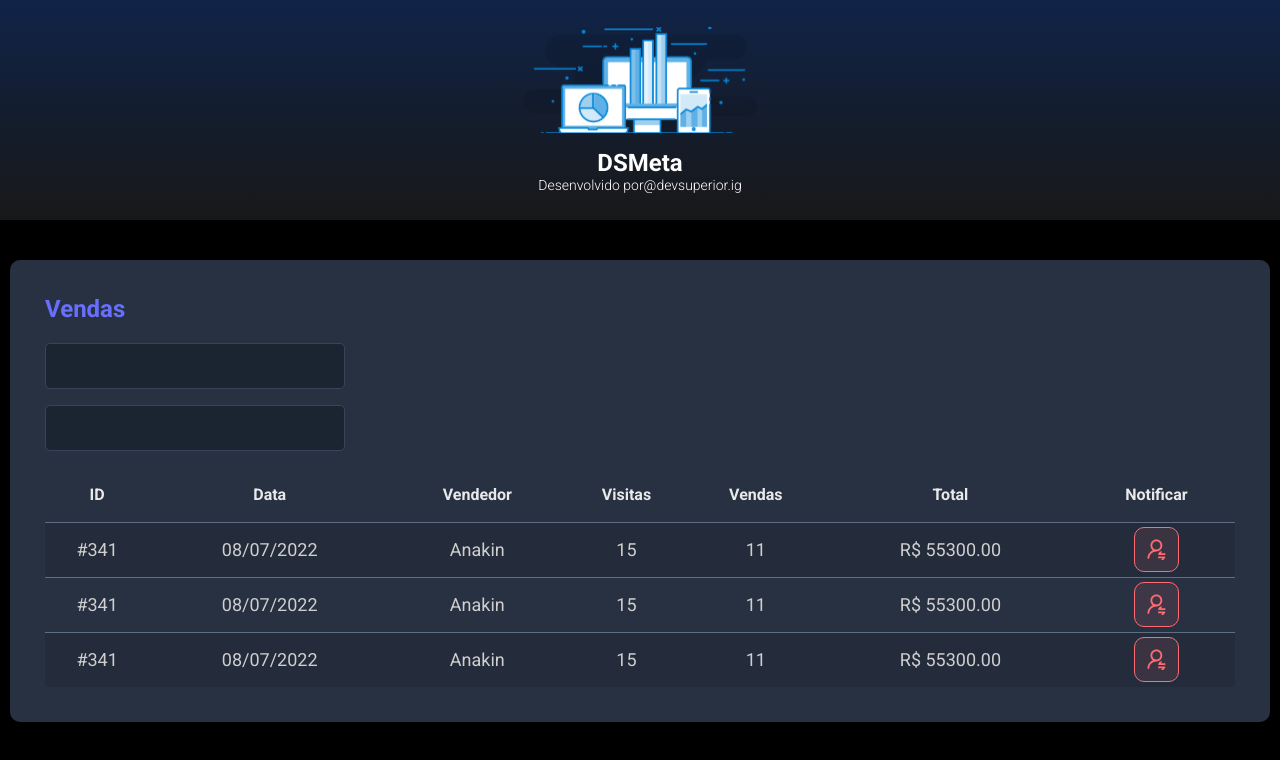
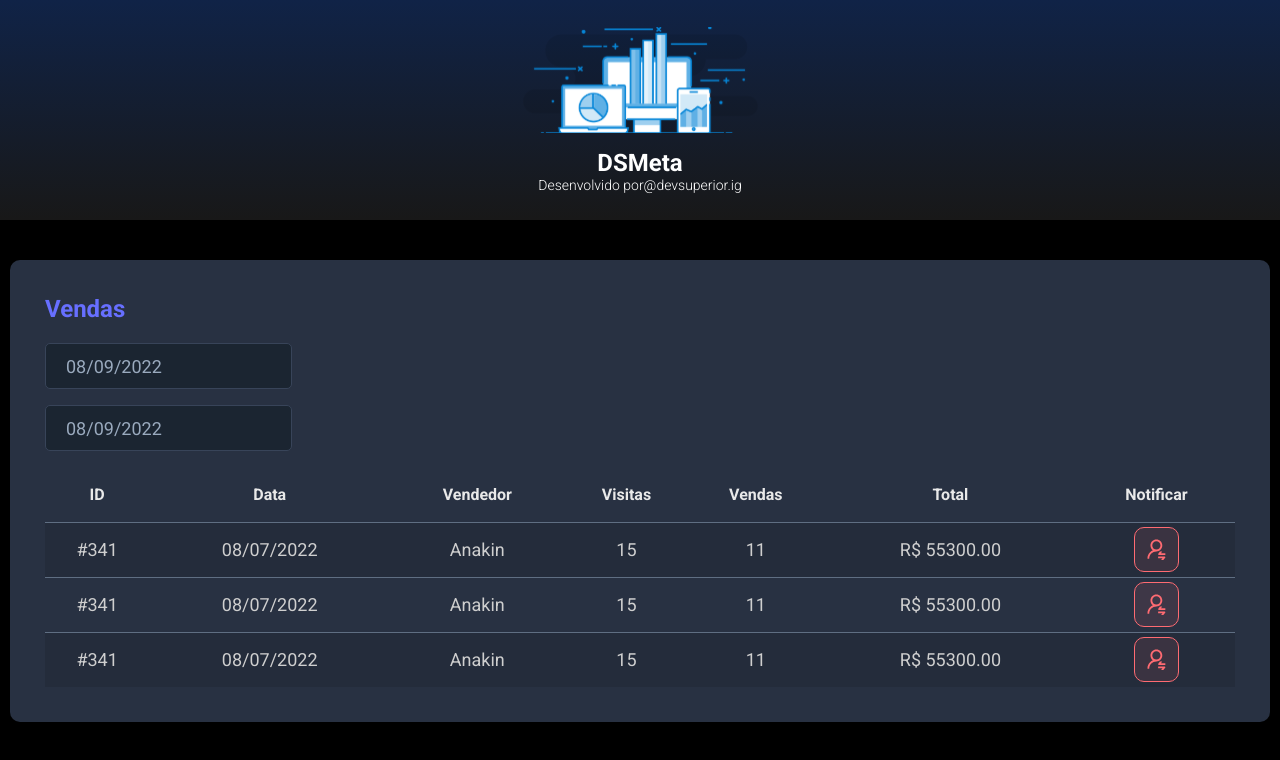
Before and after one commit to CarlosEduardoDeveloper/spring-react, a React (Vite) app in the folder frontend/: page / in a window 1280 px wide. Shown: the top 760 px of the page. Built offline with nearby package versions, Linux system fonts and the light colour scheme.

Commit message:
Datepicker

```diff
--- a/frontend/package.json
+++ b/frontend/package.json
@@ -9,7 +9,9 @@
     "preview": "vite preview"
   },
   "dependencies": {
+    "@types/react-datepicker": "4.4.2",
     "react": "^18.2.0",
+    "react-datepicker": "4.8.0",
     "react-dom": "^18.2.0"
   },
   "devDependencies": {
--- a/frontend/src/components/SalesCard/index.tsx
+++ b/frontend/src/components/SalesCard/index.tsx
@@ -1,5 +1,8 @@
-import NotificationButton from '../NotificationButton';
-import './style.css'
+import DatePicker from "react-datepicker";
+import "react-datepicker/dist/react-datepicker.css";
+
+import NotificationButton from "../NotificationButton";
+import "./style.css";
 
 function SalesCard() {
   return (
@@ -8,10 +11,20 @@
         <h2 className="dsmeta-sales-title">Vendas</h2>
         <div>
           <div className="dsmeta-form-control-container">
-            <input className="dsmeta-form-control" type="text" />
+            <DatePicker
+              selected={new Date()}
+              onChange={(date: Date) => {}}
+              className="dsmeta-form-control"
+              dateFormat="dd/MM/yyyy"
+            />
           </div>
           <div className="dsmeta-form-control-container">
-            <input className="dsmeta-form-control" type="text" />
+            <DatePicker
+              selected={new Date()}
+              onChange={(date: Date) => {}}
+              className="dsmeta-form-control"
+              dateFormat="dd/MM/yyyy"
+            />
           </div>
         </div>
 
@@ -38,7 +51,7 @@
                 <td>R$ 55300.00</td>
                 <td>
                   <div className="dsmeta-red-btn-container">
-                    <NotificationButton/>
+                    <NotificationButton />
                   </div>
                 </td>
               </tr>
@@ -51,7 +64,7 @@
                 <td>R$ 55300.00</td>
                 <td>
                   <div className="dsmeta-red-btn-container">
-                  <NotificationButton/>
+                    <NotificationButton />
                   </div>
                 </td>
               </tr>
@@ -64,7 +77,7 @@
                 <td>R$ 55300.00</td>
                 <td>
                   <div className="dsmeta-red-btn-container">
-                  <NotificationButton/>
+                    <NotificationButton />
                   </div>
                 </td>
               </tr>
```
Also changed, not shown: 1 other file (tests, documents, lock files or other folders).
